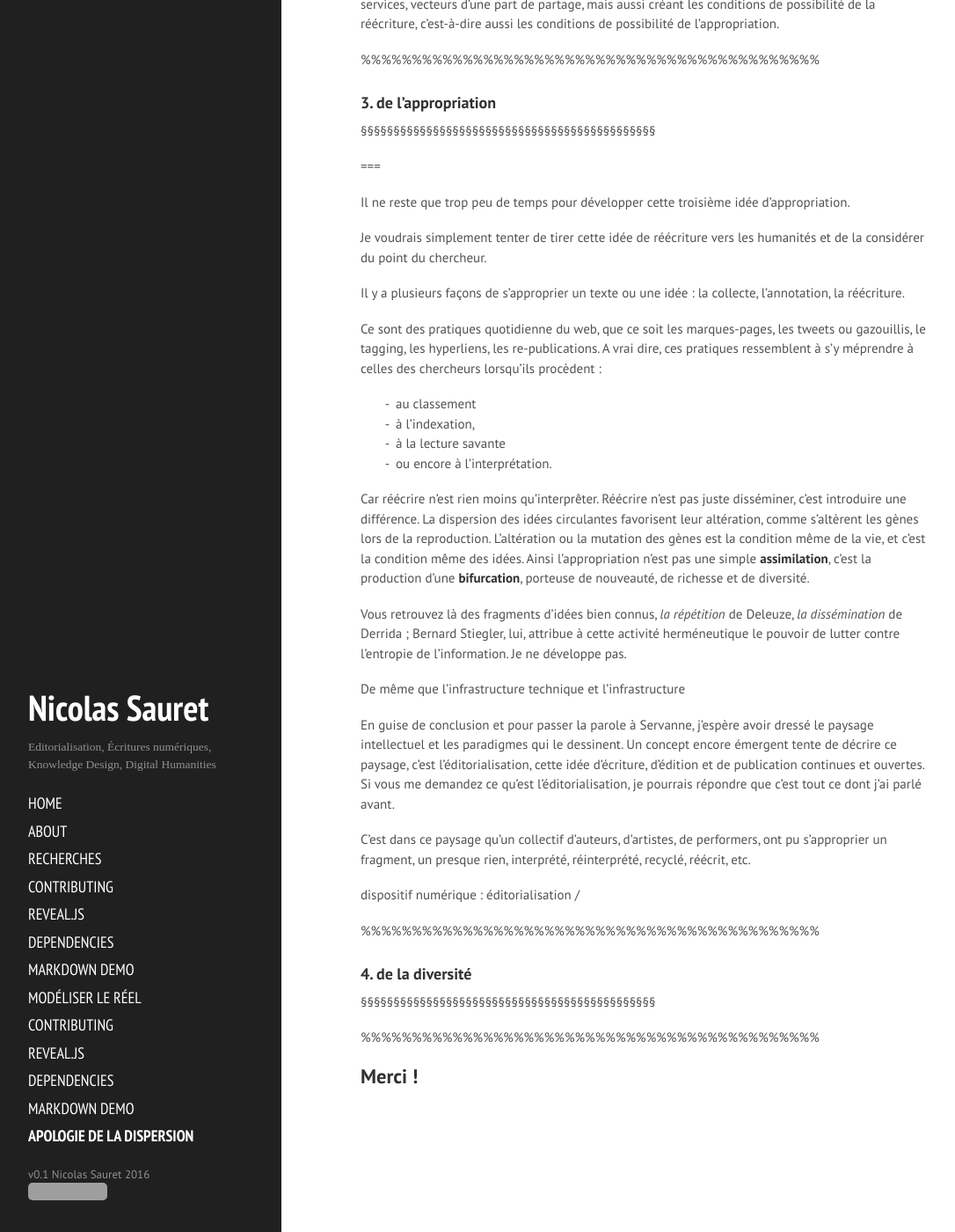
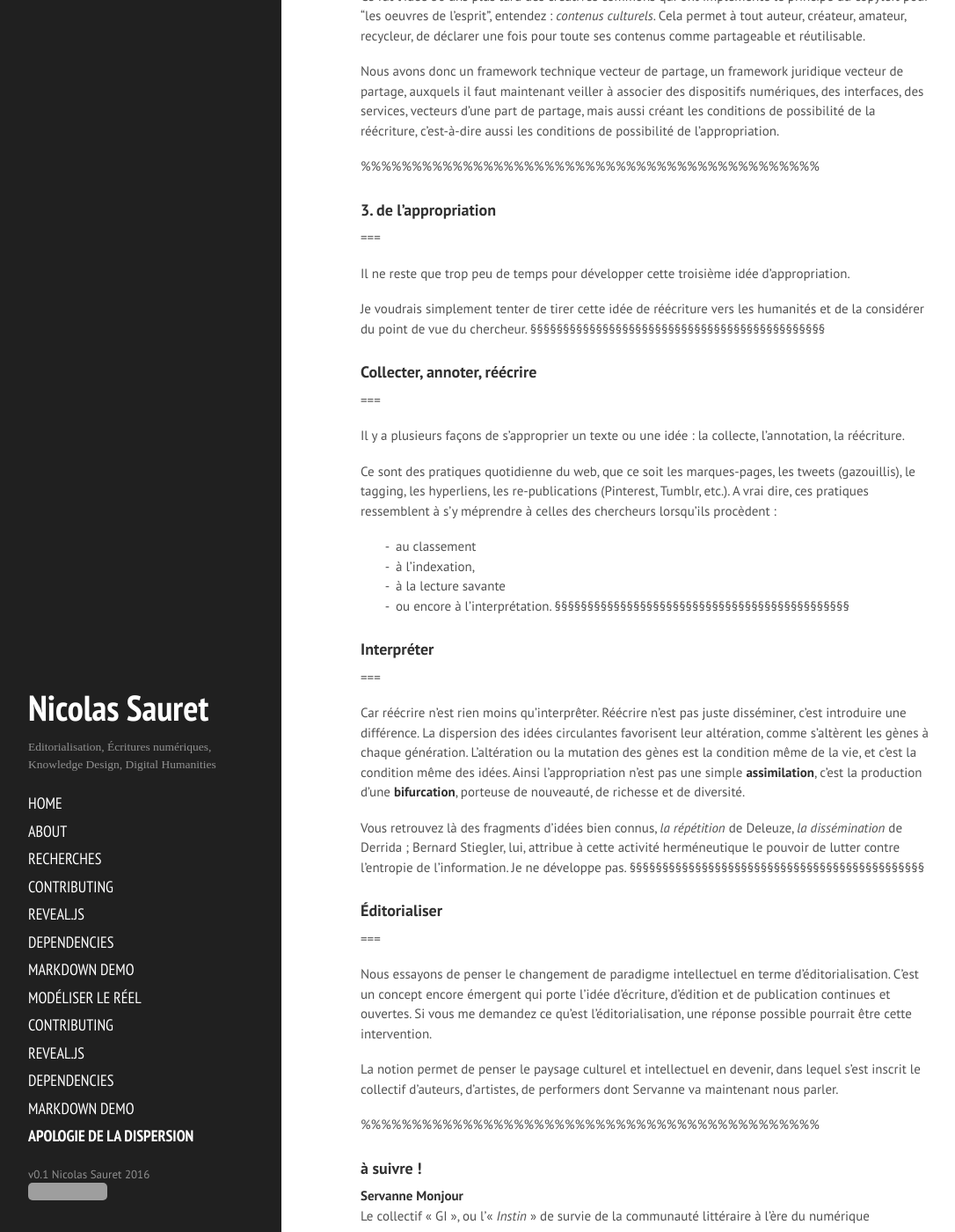
Before and after one commit to lakonis/lakonis.github.io, a Jekyll site: the page built from img/LCO6000FinalSlides/slides.md, in a window 1280 px wide and 1400 px high, scrolled down 8297 px. Shown: the whole window at 88% size, without its empty margins (4-1090 px from the left). Built offline with Jekyll 4.4.1, drawn with Linux system fonts in a browser that asks for light colours; nearby versions of some CDN libraries; our own code applies the rules of GitHub Pages for plain Markdown files; a script that is not in the unit is left out; some of the changed text lies outside the part shown; grey boxes are pictures that could not be loaded.

Commit message:
update slides

```diff
--- a/img/LCO6000FinalSlides/slides.md
+++ b/img/LCO6000FinalSlides/slides.md
@@ -13,8 +16,6 @@
 ### 2. de la circulation
 ---
 ### 3. de l'appropriation
----
-### 4. de la diversité
 
 ===
 
@@ -28,7 +29,9 @@
 ## 1. de l'écriture
 §§§§§§§§§§§§§§§§§§§§§§§§§§§§§§§§§§§§§§§§§§§§§
 
-![](http://revistapaaxsound.com/wp-content/uploads/2014/07/key_art_rip_a_remix_manifesto.jpg)
+<div style="display:inline-block; vertical-align:middle;width:80%;">
+  ![](http://revistapaaxsound.com/wp-content/uploads/2014/07/key_art_rip_a_remix_manifesto.jpg)
+</div>
 
 [http://www.onf.ca/film/rip_remix_manifesto](http://www.onf.ca/film/rip_remix_manifesto) (from 3:23)
 
@@ -40,7 +43,10 @@
 
 §§§§§§§§§§§§§§§§§§§§§§§§§§§§§§§§§§§§§§§§§§§§§
 
-![page ONF](pic2/onfRipRemix.png)
+<div style="display:inline-block; vertical-align:middle;width:80%;">
+  ![page ONF](pic2/onfRipRemix.png)
+</div>
+<small>capture: [http://www.onf.ca/film/rip_remix_manifesto](http://www.onf.ca/film/rip_remix_manifesto)</small>
 
 ===
 
@@ -55,23 +61,25 @@
 
 > «&nbsp;Un mashup (littéralement _«purée»_) est un mélange d'images et de sons numériques, un peu dans la tradition du sample. C’est un art du recyclage, du remploi d’images empruntées et tournées par d’autres.&nbsp;»
 
+Source : Wikipedia, _Mashup (vidéo)_, 8/12/2016
+
 > «&nbsp;Le mashup relève avant tout d’un état d’esprit. Intimement lié à la nature même d'Internet, à son histoire, ses usages, c’est un pilier du Web participatif.&nbsp;»
 
 
-Source : Wikipedia, _Mashup (vidéo)_, 8/12/2016
 ===
 
 Wikipedia, définit le mashup comme un mélange, un recyclage, un remploi. Et sans surprise, indique qu'effectivement, la pratique du mashup est "intimement lié à la nature même d'Internet", on y reviendra, et introduit ici la notion de participation.
 
 §§§§§§§§§§§§§§§§§§§§§§§§§§§§§§§§§§§§§§§§§§§§§
 
-> «&nbsp;Le mashup implique la réutilisation et le remix d’œuvre d’arts, de contenus, et/ou de datas à des fins qui n’étaient pas initialement prévues ou même imaginées par les créateurs de ces œuvres.&nbsp;»
-
-> «&nbsp;Des éléments de réutilisation ont toujours été présents dans la création, l'emprunt pouvant être formulé en terme de traduction ou d'influence.&nbsp;»
-
-> «&nbsp;Les travaux artistiques et académiques s'appuient toujours sur le travail des autres&nbsp;»
+<blockquote style="font-size:0.85em;">«&nbsp;Le mashup implique la réutilisation et le remix d’œuvre d’arts, de contenus, et/ou de datas à des fins qui n’étaient pas initialement prévues ou même imaginées par les créateurs de ces œuvres.&nbsp;»</blockquote>
 
 Brian Lamb, _Dr. Mashup; or, Why Educators Should Stop Worrying And Love The Remix_, 2007
+
+<blockquote style="font-size:0.85em;">«&nbsp;Des éléments de réutilisation ont toujours été présents dans la création, l'emprunt pouvant être formulé en terme de traduction ou d'influence.&nbsp;»</blockquote>
+
+<blockquote style="font-size:0.85em;">«&nbsp;Les travaux artistiques et académiques s'appuient toujours sur le travail des autres&nbsp;»</blockquote>
+
 
 ===
 
@@ -108,13 +116,13 @@
 
 ## (ré)écrire
 
-1 + 1 = 3
+### 1 + 1 = 3
 
-> "that which lies here in ruins, the highly significant fragment, the remnant, is, in fact, the finest material in Baroque creation. For it is common practice in the literature of the baroque to pile up fragments ceaselessly, whitout any strict idea of a goal... In the unremitting expectation of a miracle"
+&nbsp;
+
+<blockquote style="font-size:0.85em;">"that which lies here in ruins, the highly significant fragment, the remnant, is, in fact, the finest material in Baroque creation. For it is common practice in the literature of the baroque to pile up fragments ceaselessly, whitout any strict idea of a goal... In the unremitting expectation of a miracle"</blockquote>
 
 Walter Benjamin, _The Origin of German Tragic Drama_, 1998 (1963), p178.
-
-
 
 ===
 
@@ -139,7 +147,7 @@
 
 ===
 
-C'est la circulation des idées qui est enjeu. Comprenez bien que le mashup n'est qu'un fer de lance dans cette culture émergente, et que dans la nouvelle chaîne de valeur que cette culture sous-tend, la circulation des idées prévaut sur la protection des idées.
+C'est la circulation des idées qui est en jeu. Comprenez bien que le mashup n'est qu'un fer de lance dans cette culture émergente, et que dans la nouvelle chaîne de valeur que cette culture sous-tend, la circulation des idées prévaut sur la protection des idées.
 
 Cette chaine de valeur n'est écrite dans aucune loi.
 §§§§§§§§§§§§§§§§§§§§§§§§§§§§§§§§§§§§§§§§§§§§§
@@ -221,11 +229,11 @@
 
 Le web a ainsi permis de généraliser les pratiques de remix à toute sorte de contenus.
 
-Le copier-coller est devenu une action si évidente, si banale qu'on ne se rend pas compte à quel point elle a envahit notre production culturelle au sens large.
+Le copier-coller est devenu une action si évidente, si banale qu'on ne se rend plus compte à quel point elle a envahit notre production culturelle au sens large.
 
-C'est un action en apparence anodine mais qui a le mérite de favoriser la circulation des connaissances, d'une ressource publique à un carnet personnel, d'une communauté à une autre, d'un format propriétaire à un format ouvert et partageable. Le Copier-coller hacke, sélectionne, assemble, réécrit, et ce, sans priver autrui de la ressource originale.
+C'est une action en apparence anodine mais qui a le mérite de favoriser la circulation des connaissances, d'une ressource publique à un carnet personnel, d'une communauté à une autre, d'un format propriétaire à un format ouvert et partageable. Le Copier-coller hacke, sélectionne, assemble, réécrit. Et ce, sans priver autrui de la ressource originale.
 
-Mais l'infrastructure n'est pas suffisante pour assurer le partage, il faut encore protéger ce principe contre les enclosures, cad une appropriation exclusive des biens et ressources : principe fondateur du capitalisme.
+Mais l'infrastructure n'est pas suffisante pour assurer le partage, il faut encore protéger ce principe contre les enclosures, cad une appropriation exclusive des biens et ressources : autrement dit contre les dynamiques capitalistes.
 
 §§§§§§§§§§§§§§§§§§§§§§§§§§§§§§§§§§§§§§§§§§§§§
 ### Open Source
@@ -236,7 +244,7 @@
 
 ===
 
-A partir des années 60, alors que les chercheurs et ingénieurs en informatique partagent ouvertement leurs codes et connaissances pour progresser ensemble, AT&T invente la propriété du code, cad le code et le logiciel propriétaire, et impose à ses ingénieurs de ne plus partager leur code.
+A partir des années 60, alors que les chercheurs et ingénieurs en informatique partagent ouvertement leurs codes et connaissances pour progresser ensemble, AT&T, alors un acteur majeur de l'innovation informatique, invente la propriété du code, cad le code et le logiciel propriétaire, et impose à ses ingénieurs de ne plus partager leur code.
 
 En réaction à cet enclosure des connaissances et à la fermeture des codes sources, le mouvement Open Source imagine dès les années 70 ce système de copyleft et l'implémente dans une série de licence protégeant le code informatique non pas de son utilisation (rien que le dire est une abbération), mais de la propriétarisation.
 §§§§§§§§§§§§§§§§§§§§§§§§§§§§§§§§§§§§§§§§§§§§§
@@ -251,58 +259,61 @@
 
 ===
 
-Ce fut l'idée 30 ans plus tard des creatives commons qui ont implémenté le principe du copyleft pour les contenus culturels. Cela permet à tout auteur, créateur, amateur, recycleur, de déclarer une fois pour toute ses contenus comme partageable et réutilisable.
+Ce fut l'idée 30 ans plus tard des creatives commons qui ont implémenté le principe du copyleft pour "les oeuvres de l'esprit", entendez : _contenus culturels_. Cela permet à tout auteur, créateur, amateur, recycleur, de déclarer une fois pour toute ses contenus comme partageable et réutilisable.
 
 Nous avons donc un framework technique vecteur de partage, un framework juridique vecteur de partage, auxquels il faut maintenant veiller à associer des dispositifs numériques, des interfaces, des services, vecteurs d'une part de partage, mais aussi créant les conditions de possibilité de la réécriture, c'est-à-dire aussi les conditions de possibilité de l'appropriation.
 
 
 %%%%%%%%%%%%%%%%%%%%%%%%%%%%%%%%%%%%%%%%%%%%%
 ### 3. de l'appropriation
-§§§§§§§§§§§§§§§§§§§§§§§§§§§§§§§§§§§§§§§§§§§§§
 
 ===
 
 Il ne reste que trop peu de temps pour développer cette troisième idée d'appropriation.
 
-Je voudrais simplement tenter de tirer cette idée de réécriture vers les humanités et de la considérer du point du chercheur.
+Je voudrais simplement tenter de tirer cette idée de réécriture vers les humanités et de la considérer du point de vue du chercheur.
+§§§§§§§§§§§§§§§§§§§§§§§§§§§§§§§§§§§§§§§§§§§§§
+
+### Collecter, annoter, réécrire
+===
 
 Il y a plusieurs façons de s'approprier un texte ou une idée : la collecte, l'annotation, la réécriture.
 
-Ce sont des pratiques quotidienne du web, que ce soit les marques-pages, les tweets ou gazouillis, le tagging, les hyperliens, les re-publications. A vrai dire, ces pratiques ressemblent à s'y méprendre à celles des chercheurs lorsqu'ils procèdent :
+Ce sont des pratiques quotidienne du web, que ce soit les marques-pages, les tweets (gazouillis), le tagging, les hyperliens, les re-publications (Pinterest, Tumblr, etc.). A vrai dire, ces pratiques ressemblent à s'y méprendre à celles des chercheurs lorsqu'ils procèdent :
 
 * au classement
 * à l'indexation,
 * à la lecture savante
 * ou encore à l'interprétation.
+§§§§§§§§§§§§§§§§§§§§§§§§§§§§§§§§§§§§§§§§§§§§§
 
-Car réécrire n'est rien moins qu'interprêter. Réécrire n'est pas juste disséminer, c'est introduire une différence. La dispersion des idées circulantes favorisent leur altération, comme s'altèrent les gènes lors de la reproduction. L'altération ou la mutation des gènes est la condition même de la vie, et c'est la condition même des idées. Ainsi l'appropriation n'est pas une simple **assimilation**, c'est la production d'une **bifurcation**, porteuse de nouveauté, de richesse et de diversité.
+### Interpréter
+===
+
+Car réécrire n'est rien moins qu'interprêter. Réécrire n'est pas juste disséminer, c'est introduire une différence. La dispersion des idées circulantes favorisent leur altération, comme s'altèrent les gènes à chaque génération. L'altération ou la mutation des gènes est la condition même de la vie, et c'est la condition même des idées. Ainsi l'appropriation n'est pas une simple **assimilation**, c'est la production d'une **bifurcation**, porteuse de nouveauté, de richesse et de diversité.
 
 Vous retrouvez là des fragments d'idées bien connus, _la répétition_ de Deleuze, _la dissémination_ de Derrida ; Bernard Stiegler, lui,  attribue à cette activité herméneutique le pouvoir de lutter contre l'entropie de l'information. Je ne développe pas.
+§§§§§§§§§§§§§§§§§§§§§§§§§§§§§§§§§§§§§§§§§§§§§
 
-De même que l'infrastructure technique et l'infrastructure
+### &Eacute;ditorialiser
+===
 
-En guise de conclusion et pour passer la parole à Servanne, j'espère avoir dressé le paysage intellectuel et les paradigmes qui le dessinent. Un concept encore émergent tente de décrire ce paysage, c'est l'éditorialisation, cette idée d'écriture, d'édition et de publication continues et ouvertes. Si vous me demandez ce qu'est l'éditorialisation, je pourrais répondre que c'est tout ce dont j'ai parlé avant.
+Nous essayons de penser le changement de paradigme intellectuel en terme d'éditorialisation. C'est un concept encore émergent qui porte l'idée d'écriture, d'édition et de publication continues et ouvertes. Si vous me demandez ce qu'est l'éditorialisation, une réponse possible pourrait être cette intervention.
 
-C'est dans ce paysage qu'un collectif d'auteurs, d'artistes, de performers, ont pu s'approprier un fragment, un presque rien, interprété, réinterprété, recyclé, réécrit, etc.
+La notion permet de penser le paysage culturel et intellectuel en devenir, dans lequel s'est inscrit le collectif d'auteurs, d'artistes, de performers dont Servanne va maintenant nous parler.
 
-dispositif numérique : éditorialisation /
+%%%%%%%%%%%%%%%%%%%%%%%%%%%%%%%%%%%%%%%%%%%%%
+
+### à suivre !
+
+**Servanne Monjour**
+Le collectif « GI », ou l’« *Instin* » de survie de la communauté littéraire à l’ère du numérique
+
+&nbsp;
+
+Merci !
+
+<small>@nicolasauret - [nicolassauret.net](http://nicolassauret.net)</small>
 
 
-
-
-
-<!-- Quelles sont les actions de cette réécriture, peut on les décomposer ? Qu'est ce que s'approprier
-
-* Collecter associer à une démarche de classement, d'indexation
-* Annoter qui n'est rien moins que critiquer
-* réécrire qui n'est rien moins qu'interprêter -->
-
-
-
-%%%%%%%%%%%%%%%%%%%%%%%%%%%%%%%%%%%%%%%%%%%%%
-### 4. de la diversité
-§§§§§§§§§§§§§§§§§§§§§§§§§§§§§§§§§§§§§§§§§§§§§
-
-
-%%%%%%%%%%%%%%%%%%%%%%%%%%%%%%%%%%%%%%%%%%%%%
-## Merci !
+![CC-BY-SA](http://i.creativecommons.org/l/by-sa/4.0/88x31.png)
```
Also changed, not shown: other parts of img/LCO6000FinalSlides/slides.md (+8 -5 lines).
